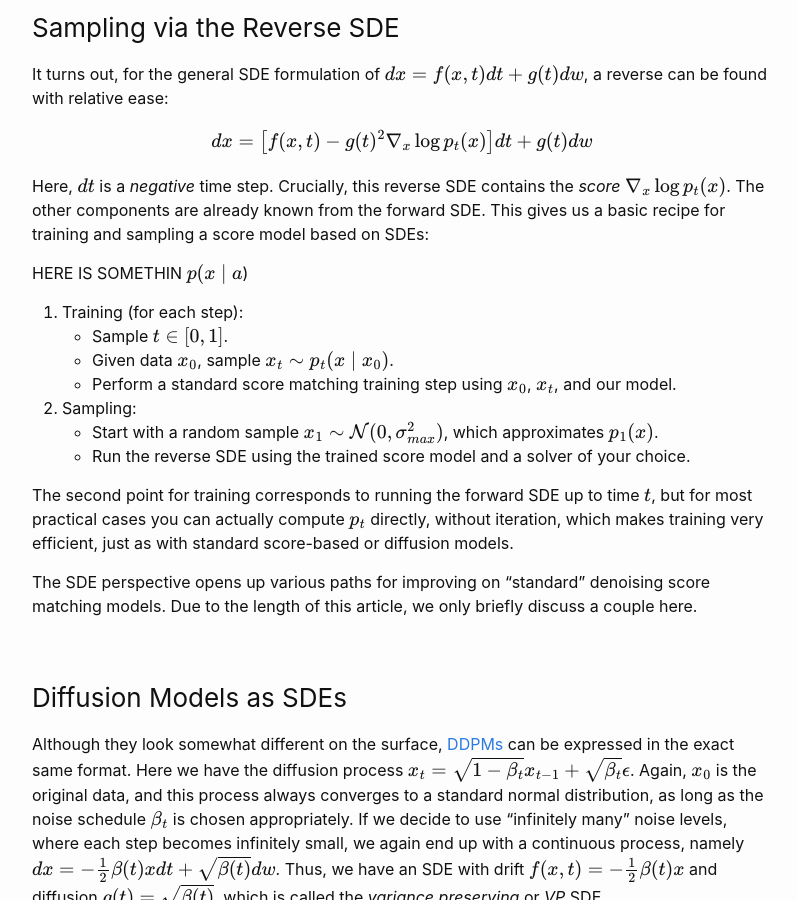
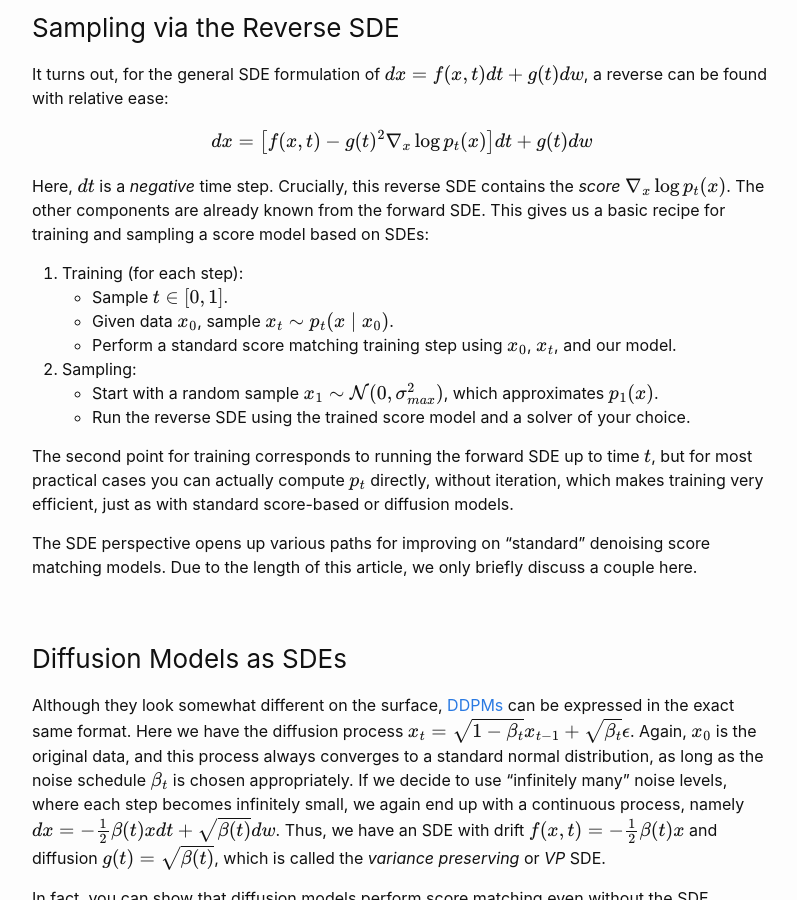
Before and after one commit to ovgu-ailab/blog, a Jekyll site: the page built from _posts/2026-01-07-sdes-odes.md, in a window 1280 px wide and 900 px high, scrolled down 10120 px. Shown: the whole window, without its empty margins (238-1035 px from the left). Built offline with Jekyll 4.4.1, drawn with Linux system fonts in a browser that asks for light colours.

Commit message:
removed leftover test

```diff
--- a/_posts/2026-01-07-sdes-odes.md
+++ b/_posts/2026-01-07-sdes-odes.md
@@ -330,8 +330,6 @@ Crucially, this reverse SDE contains the _score_ $\nabla_x \log p_t(x)$.
 The other components are already known from the forward SDE.
 This gives us a basic recipe for training and sampling a score model based on SDEs:
 
-HERE IS SOMETHIN $p(x \mid a$)
-
 1. Training (for each step):
     - Sample $t \in [0, 1]$.
     - Given data $x_0$, sample $x_t \sim p_t(x \mid x_0)$.
```
